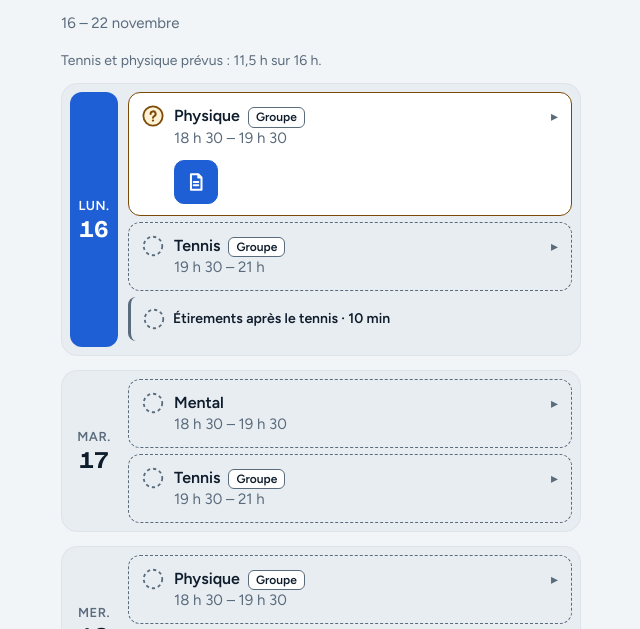
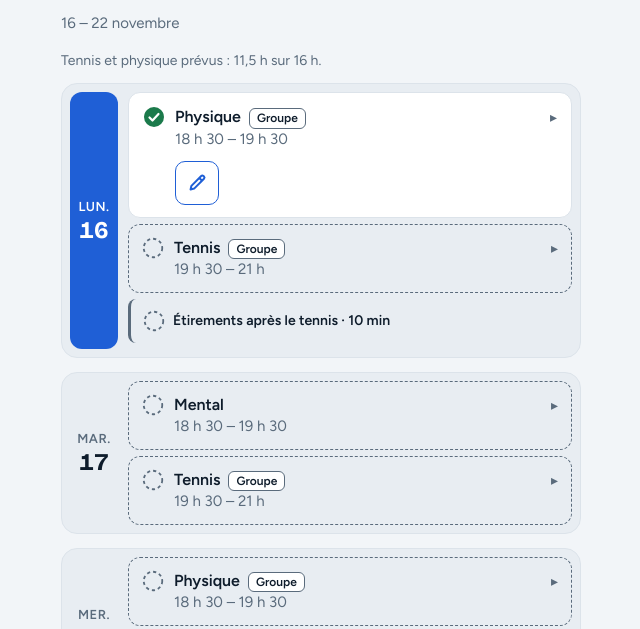
Before and after one commit to mhaddouk2026/ma-semaine-k7q2x9, a plain HTML site: page index.html in a window 1280 px wide. Shown: the part 142-771 px from the top of the page, without its empty margins (319-959 px from the left). Drawn offline with nearby package versions, Linux system fonts and the light colour scheme.

Commit message:
Ma semaine : mise à jour automatique (tennis-coaching c3f6531)

```diff
--- a/index.html
+++ b/index.html
@@ -276,7 +276,7 @@ const WEEKS = [
     ] },
   { from: '2026-11-16',
     days: [
-      [S('physique', 'groupe', '18:30', '19:30', PLAN), S('tennis', 'groupe', '19:30', '21:00', PLAN)],
+      [S('physique', 'groupe', '18:30', '19:30', DONE, 'ok', null, '6706687412275476862'), S('tennis', 'groupe', '19:30', '21:00', PLAN)],
       [S('mental', null, '18:30', '19:30', PLAN), S('tennis', 'groupe', '19:30', '21:00', PLAN)],
       [S('physique', 'groupe', '18:30', '19:30', PLAN), S('tennis', 'groupe', '19:30', '21:00', PLAN)],
       [S('tennis', 'groupe', '19:30', '21:00', PLAN)],
```
